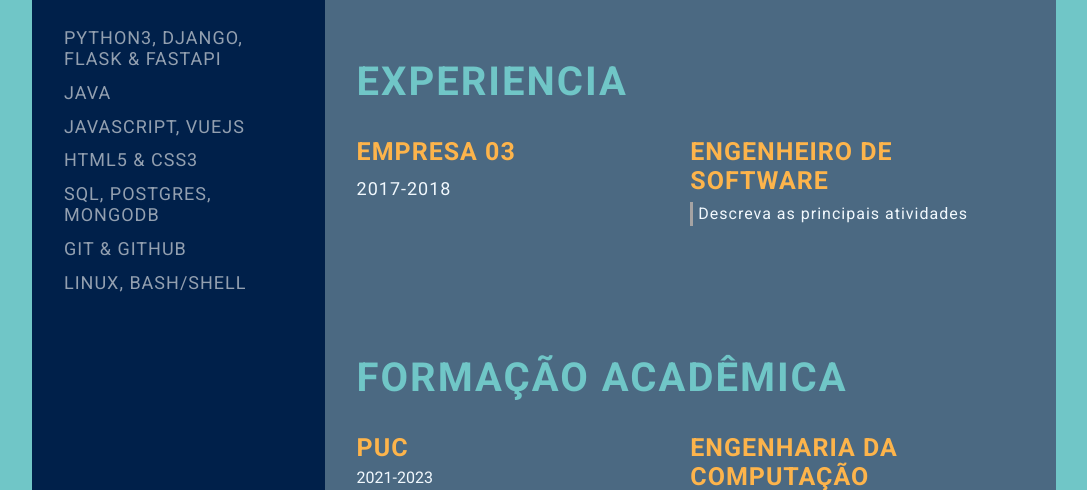
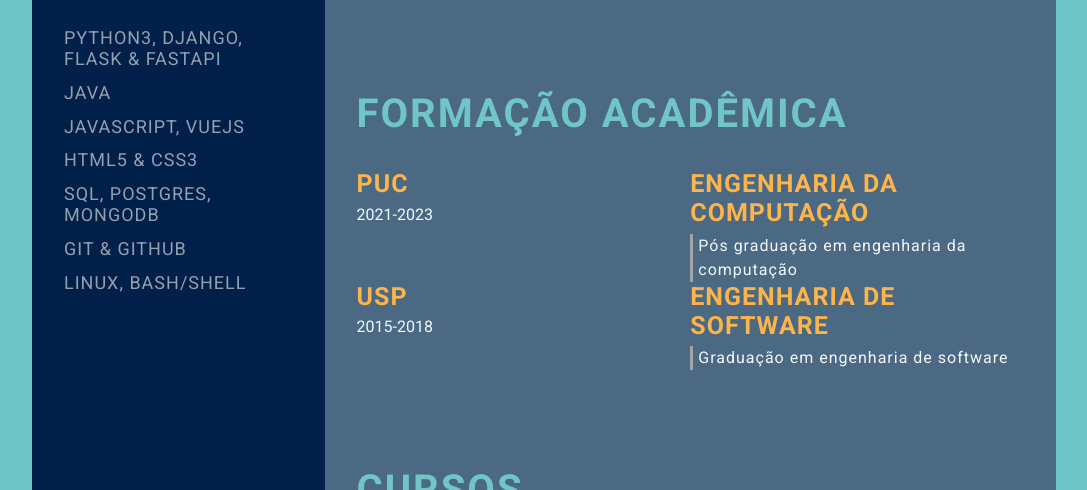
Before and after one commit to yngridy018/yngridy018.github.io, a plain HTML site: page index.html in a window 1280 px wide. Shown: the part 771-1261 px from the top of the page, without its empty margins (96-1183 px from the left). Drawn offline with Linux system fonts and the light colour scheme.

Commit message:
Final (#8)
* feature: css style

* feature: final

* feature: final02

* feature: final03

```diff
--- a/index.html
+++ b/index.html
@@ -103,23 +103,9 @@
                         </p>
                     </div>
                 </div>
-                <section class="experience gap">
-                    <div class="right-title">Experiencia</div>
-                    <div class="experience-contents">
-                        <div class="expe-left">
-                            <p class="exp-company-name">Empresa 03</p>
-                            <p class="exp-time-period">2017-2018</p>
-                        </div>
-                        <div class="expe-rigth">
-                            <p class="exp-position">Engenheiro de Software</p>
-                            <p class="exp-desc">
-                                Descreva as principais atividades
-                            </p>
-                        </div>
-                    </div>
-                </section>
             </section>
             <!-- fim experiencia -->
+
             <!-- formaçao academica -->
             <section class="education gap">
                 <div class="right-title">Formação Acadêmica</div>
--- a/style.css
+++ b/style.css
@@ -189,7 +189,6 @@ body {
 .education-subject,
 .awards-name {
     font-size: 25px;
-
     font-weight: bold;
     text-transform: uppercase;
     letter-spacing: 1px;
@@ -201,6 +200,9 @@ body {
 .education-desc,
 .awards-desc {
     font-size: 16px;
+    letter-spacing: 1px;
+    line-height: 1.5rem;
+    border-left: 3px solid #a5a3a3;
     padding-left: 5px;
     letter-spacing: 1px;
     line-height: 1.5rem;
```
Also changed, not shown: 1 other file.
